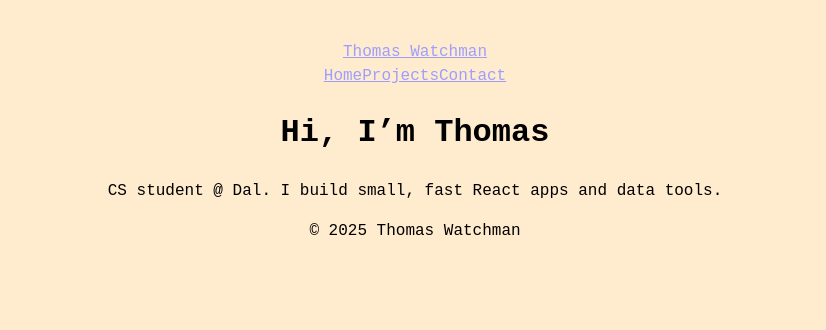
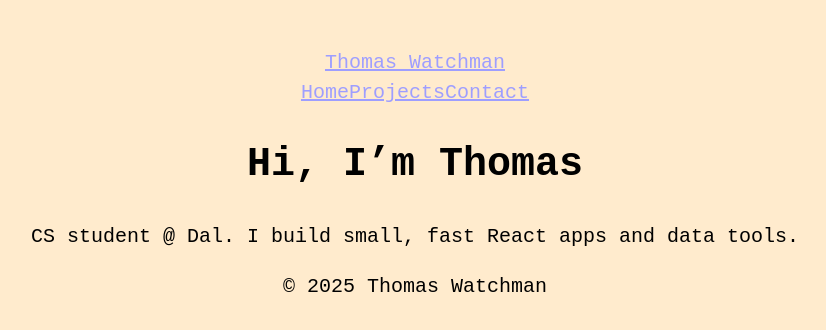
Before and after one commit to thomas12121212/PersonalWebsite, a React (Vite) app: page / in a window 1280 px wide. Shown: the top 330 px of the page, without its empty margins (225-1051 px from the left). Built offline with nearby package versions, Linux system fonts and the light colour scheme.

Commit message:
changed background colour

```diff
--- a/src/index.css
+++ b/src/index.css
@@ -2,6 +2,7 @@
   font-family: "Courier New", serif;
   line-height: 1.5;
   font-weight: 400;
+  font-size: 20px;
 
   color-scheme: dark;
   color: black;
--- a/src/main.jsx
+++ b/src/main.jsx
@@ -1,20 +1,15 @@
-import { StrictMode } from 'react'
-import { createRoot } from 'react-dom/client'
-import './index.css'
-import App from './App.jsx'
 import React from 'react'
 import ReactDOM from 'react-dom/client'
 import { createBrowserRouter, RouterProvider } from 'react-router-dom'
+import App from './App.jsx'
 import Home from './pages/Home.jsx'
 import Projects from './pages/Projects.jsx'
 import Contact from './pages/Contact.jsx'
+import './index.css'
 
-createRoot(document.getElementById('root')).render(
-  <StrictMode>
-    <App />
-  </StrictMode>,
-)
-const router = createBrowserRouter([
+// Works at "/" in dev and "/PersonalWebsite/" in prod
+const router = createBrowserRouter(
+  [
     {
       path: '/',
       element: <App />,
@@ -24,10 +19,12 @@
         { path: 'contact', element: <Contact /> },
       ],
     },
-])
+  ],
+  { basename: import.meta.env.BASE_URL }
+)
 
 ReactDOM.createRoot(document.getElementById('root')).render(
   <React.StrictMode>
     <RouterProvider router={router} />
-  </React.StrictMode>,
+  </React.StrictMode>
 )
```
Lines whose indentation alone changed are shown as unchanged.
